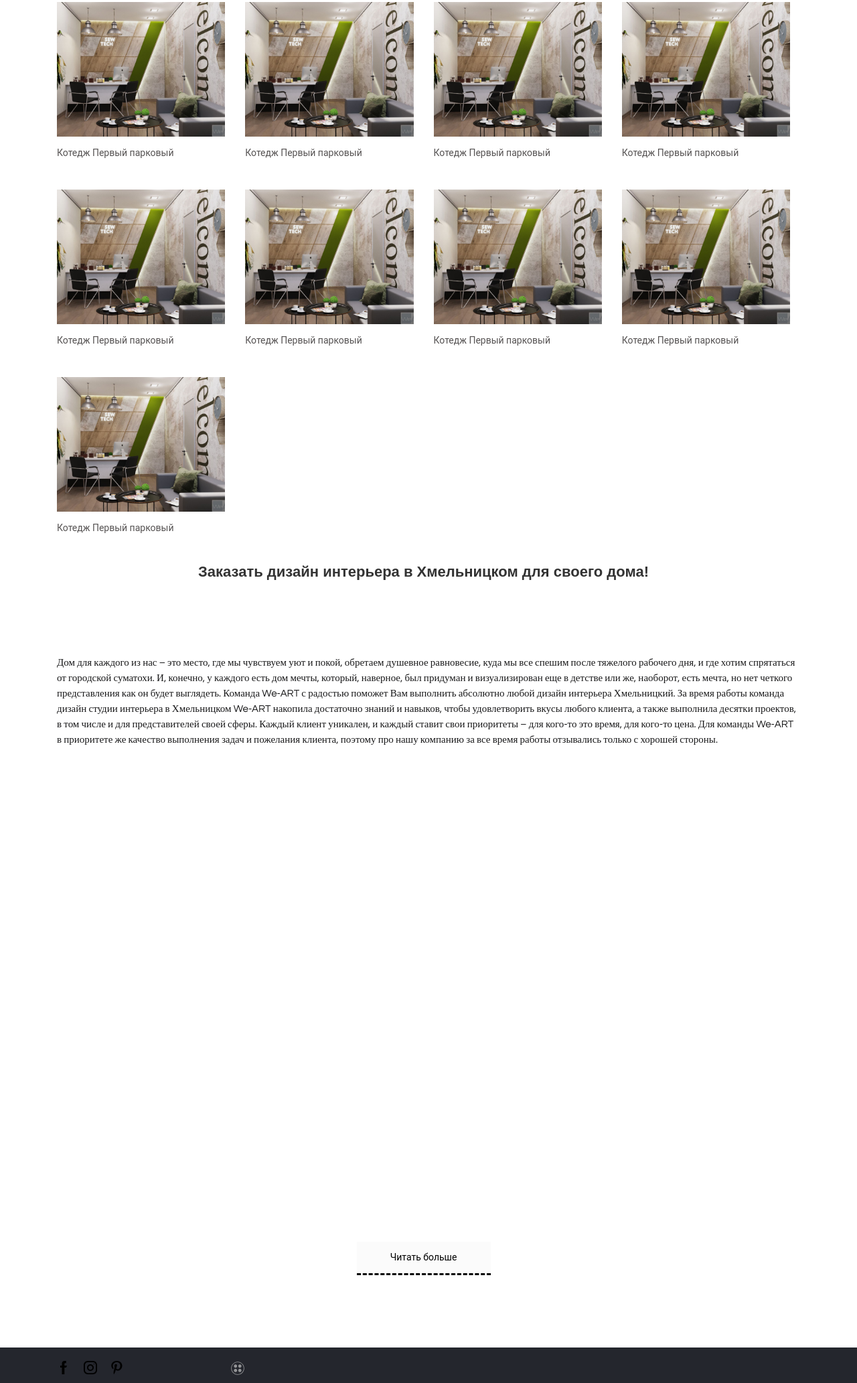
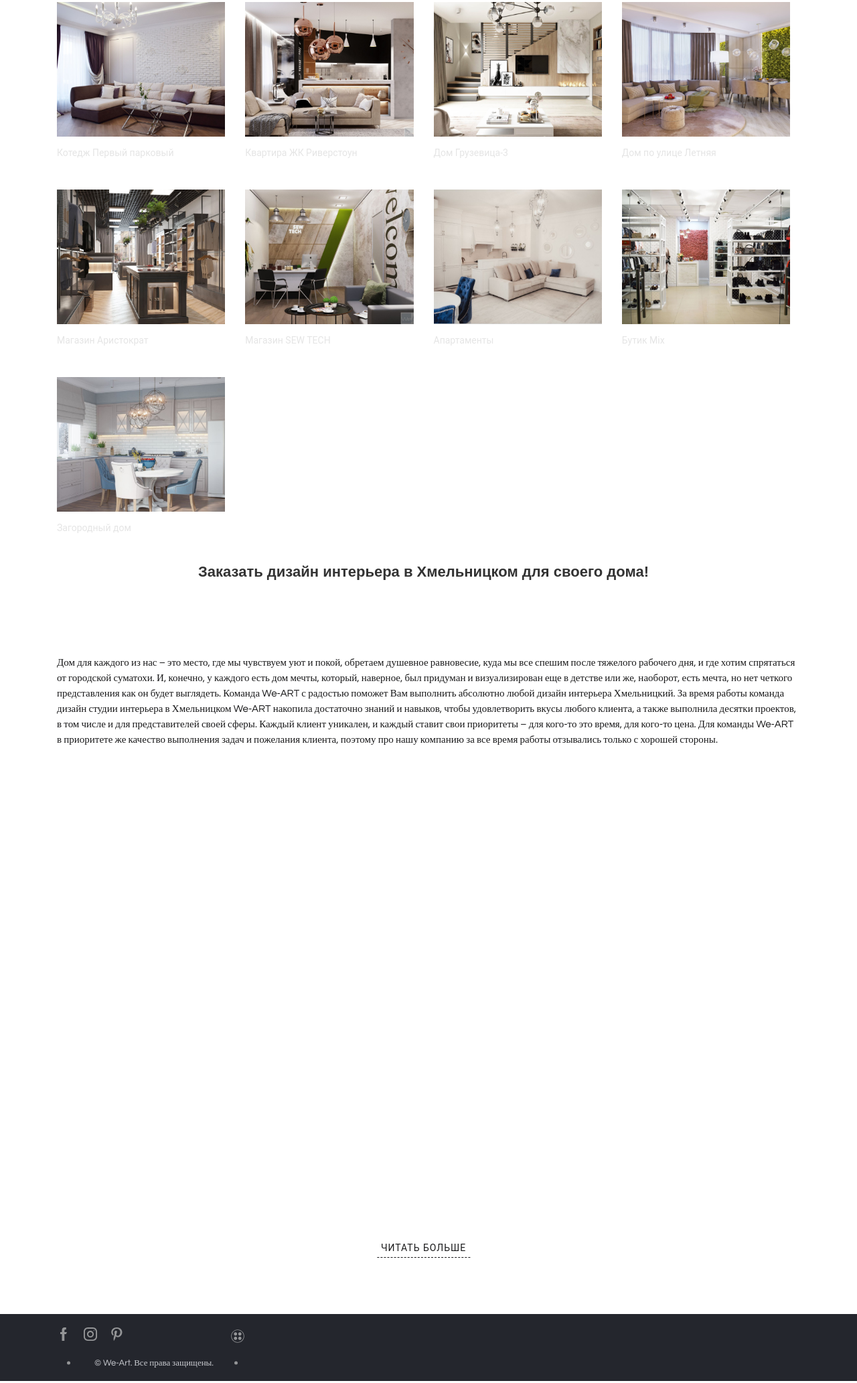
Before and after one commit to Misinkevych/work-time, a website built with Parcel: page src/index.html in a window 1280 px wide. Shown: the part 488-2553 px from the top of the page at 67% size. Built offline with nearby package versions, Linux system fonts and the light colour scheme.

Commit message:
modified fail

```diff
--- a/src/partials/example.html
+++ b/src/partials/example.html
@@ -66,7 +66,7 @@
           </ul>
           <ul class="site-navigation " id="lang-en">
             <li >
-              <a class="site-lang" href="#">Eng</a>
+              <a  class="site-lang" href="#">Eng</a>
             </li>
             <li>
               <a class="site-lang" href="#">Pol</a>
@@ -125,44 +125,9 @@
       <video id="video" >
         <!-- <p>Your browser doesn't support HTML5 video. Here is a <a href="rabbit320.webm">link to the video</a> instead.</p>  -->
       </video>
-      <!--
-      <style>
-.pause {
 
-  position: absolute;
-  top: 200px;
-  left: 260px;
-  display: flex;
-  justify-content: center;
-  align-items: center;
-  width: 40px;
-  height: 40px;
-  background-color: rgb(230, 38, 38);
-  color: aliceblue;
-  /* background: url(./images/icon/pause.svg#icon-Polygon-1); */
-}
+  </div>
 
-.play {
-  position: absolute;
-  top: 200px;
-  left: 260px;
-  display: flex;
-  justify-content: center;
-  align-items: center;
-  width: 40px;
-  height: 40px;
- background-color: rgb(23, 202, 38);
- color: aliceblue;
-}
-      </style>
-<a id="playBtn" onclick="toggle()" class="pause">
-  Pause
-</a> -->
-
-
-    <!-- </div>
-  </div> -->
-  </div>
 </header>
 <!-- </div>
 </div>
@@ -207,7 +172,7 @@
                   <div class="border-list ">
                     <img
                       class="border-list"
-                      src="images/icon-secion/Bitmap Copy 3.png"
+                      src="images/icon-secion/Bitmap.png"
                       alt=" Bradley Hunter "
                     />
                     <div class="overlay"></div>
@@ -228,7 +193,7 @@
                   <div class="border-list ">
                     <img
                       class="border-list"
-                      src="images/icon-secion/Bitmap Copy 3.png"
+                      src="images/icon-secion/Bitmap Copy.png"
                       alt=" Bradley Hunter "
                     />
                     <div class="overlay"></div>
@@ -236,7 +201,7 @@
 
 
                   <p class="features-p">
-                    Котедж Первый парковый
+                    Квартира ЖК Риверстоун
                   </p>
                 </div>
               </div>
@@ -245,7 +210,7 @@
                   <div class="border-list ">
                     <img
                       class="border-list"
-                      src="images/icon-secion/Bitmap Copy 3.png"
+                      src="images/icon-secion/Bitmap Copy 2.png"
                       alt=" Bradley Hunter "
                     />
                     <div class="overlay"></div>
@@ -253,7 +218,46 @@
 
 
                   <p class="features-p">
-                    Котедж Первый парковый
+                    Дом Грузевица-3
+                  </p>
+                </div>
+              </div>
+
+
+
+
+              <div class="col-6 col-md-6 col-lg-3" >
+                <div class=" features-list-item  ">
+                  <div class="border-list ">
+                    <img
+                      class="border-list"
+                      src="images/icon-secion/Bitmap Copy 5.png"
+                      alt=" Bradley Hunter "
+                    />
+                    <div class="overlay"></div>
+                  </div>
+
+
+                  <p class="features-p">
+                    Дом по улице Летняя
+                  </p>
+                </div>
+              </div>
+
+              <div class="col-6 col-md-6 col-lg-3" >
+                <div class=" features-list-item  ">
+                  <div class="border-list ">
+                    <img
+                      class="border-list"
+                      src="images/icon-secion/Bitmap Copy 4.png"
+                      alt=" Bradley Hunter "
+                    />
+                    <div class="overlay"></div>
+                  </div>
+
+
+                  <p class="features-p">
+                    Магазин Аристократ
                   </p>
                 </div>
               </div>
@@ -274,7 +278,7 @@
 
 
                   <p class="features-p">
-                    Котедж Первый парковый
+                    Магазин SEW TECH
                   </p>
                 </div>
               </div>
@@ -284,7 +288,7 @@
                   <div class="border-list ">
                     <img
                       class="border-list"
-                      src="images/icon-secion/Bitmap Copy 3.png"
+                      src="images/icon-secion/Bitmap Copy 8.png"
                       alt=" Bradley Hunter "
                     />
                     <div class="overlay"></div>
@@ -292,7 +296,7 @@
 
 
                   <p class="features-p">
-                    Котедж Первый парковый
+                    Апартаменты
                   </p>
                 </div>
               </div>
@@ -305,7 +309,7 @@
                   <div class="border-list ">
                     <img
                       class="border-list"
-                      src="images/icon-secion/Bitmap Copy 3.png"
+                      src="images/icon-secion/Bitmap Copy 7.png"
                       alt=" Bradley Hunter "
                     />
                     <div class="overlay"></div>
@@ -313,46 +317,7 @@
 
 
                   <p class="features-p">
-                    Котедж Первый парковый
-                  </p>
-                </div>
-              </div>
-
-              <div class="col-6 col-md-6 col-lg-3" >
-                <div class=" features-list-item  ">
-                  <div class="border-list ">
-                    <img
-                      class="border-list"
-                      src="images/icon-secion/Bitmap Copy 3.png"
-                      alt=" Bradley Hunter "
-                    />
-                    <div class="overlay"></div>
-                  </div>
-
-
-                  <p class="features-p">
-                    Котедж Первый парковый
-                  </p>
-                </div>
-              </div>
-
-
-
-
-              <div class="col-6 col-md-6 col-lg-3" >
-                <div class=" features-list-item  ">
-                  <div class="border-list ">
-                    <img
-                      class="border-list"
-                      src="images/icon-secion/Bitmap Copy 3.png"
-                      alt=" Bradley Hunter "
-                    />
-                    <div class="overlay"></div>
-                  </div>
-
-
-                  <p class="features-p">
-                    Котедж Первый парковый
+                    Бутик Mix
                   </p>
                 </div>
               </div>
@@ -364,7 +329,7 @@
                   <div class="border-list ">
                     <img
                       class="border-list"
-                      src="images/icon-secion/Bitmap Copy 3.png"
+                      src="images/icon-secion/Bitmap Copy 6.png"
                       alt=" Bradley Hunter "
                     />
                     <div class="overlay"></div>
@@ -372,7 +337,7 @@
 
 
                   <p class="features-p">
-                    Котедж Первый парковый
+                    Загородный дом
                   </p>
                 </div>
               </div>
@@ -404,7 +369,7 @@
       За время работы команда дизайн студии интерьера в Хмельницком We-ART накопила достаточно знаний и навыков, чтобы удовлетворить вкусы любого клиента, а также выполнила десятки проектов, в том числе и для представителей своей сферы. Каждый клиент уникален, и каждый ставит свои приоритеты – для кого-то это время, для кого-то цена. Для команды We-ART в приоритете же качество выполнения задач и пожелания клиента, поэтому про нашу компанию за все время работы отзывались только с хорошей стороны.</p>
 
       <div class="col-12 button">
-        <button class="button-item">
+        <button class="button-item border-item">
           Читать больше
         </button>
       </div>
@@ -427,8 +392,8 @@
 
 <footer class="footer-bar">
 <div class="container">
-  <div class="row flex-md-row-reverse justify-content-md-between features-list">
-    <div class="col-12">
+  <div class="row flex-md-row-reverse justify-content-md-between ">
+    <div class="col-12 margin">
 <ul class="icon-socials">
   <li>
   <a>
@@ -456,8 +421,8 @@
 </li>
 </ul>
 </div>
-<div class="col-12">
-<p class="footer-p">© We-Art. Все права защищены. </p>
+<div class="col-12 ">
+<p class="footer-p  border">© We-Art. Все права защищены. </p>
 </div>
 <div class="col-12">
 <div class="footer-img">
--- a/src/sass/_example.scss
+++ b/src/sass/_example.scss
@@ -12,7 +12,7 @@ box-sizing: inherit;
 body {
 /* min-width: 1110px; */
 font-family: "Roboto", sans-serif;
-color: #555252;
+color: #E5E5E5;
 font-size: 14px;
 line-height: 21px;
 }
@@ -68,8 +68,8 @@ height: auto;
   width: 100px;
   display: block;
   content: '';
-  height: 3px;
-  background-color: #2853be;
+  height: 1px;
+  background-color: #000000;
   transform: scaleX(0);
   transition: transform 200ms ease-in-out;
 }
@@ -163,7 +163,7 @@ height: auto;
   list-style-type: none;
   -webkit-font-smoothing: antialiased;
   /* to stop flickering of text in safari */
-
+  color: #181819;
   transform-origin: 0% 0%;
   transform: translate(-100%, 0);
 
@@ -195,7 +195,7 @@ height: auto;
   transform-origin: 0% 0%;
   transform: translate(-100%, 0);
   transition: transform 0.5s cubic-bezier(0.77,0.2,0.05,1.0);
-
+fill: #393C49;
 
 }
 
@@ -218,7 +218,7 @@ height: auto;
   transition: fill 0,2s linear;
 }
 .icon-social a:hover svg{
-  fill: #2853be;
+  fill: #9094A6;
 }
 
 
@@ -234,7 +234,7 @@ height: auto;
   margin: 0px 0 0 -70px;
   padding: 0px;
   padding-left: 100px;
-  // padding-top: 125px;
+  color: #9999A0;
   float: right;
   background: #E5E5E5;
   list-style-type: none;
@@ -258,36 +258,41 @@ font-size: 11px;
 line-height: 13px;
 letter-spacing: 1px;
 text-transform: uppercase;
+
 }
 
-#menuToggle .site-lang::before{
 
-  // background: url(..//images/icon-png/Oval\ Copy\ 4.svg);
-  // background-repeat: no-repeat;
-  // background-position: center;
-  // transition: transform 0.2s linear; якщо зображення png
-
-  width: 5px;
-  display: block;
-  content: '';
-  height: 5px;
-  background-repeat:no-repeat;
-  transform: scaleX(0);
-  transition: transform 200ms ease-in-out;
-}
-#menuToggle .site-lang:hover::before{
-  transform: scaleX(1);
-  background: url(..//images/icon-png/Oval\ Copy\ 4.svg);
-  // transition: 200ms linear;
-  // background-color: rgb(149, 225, 211); якщо зображення png
-  // cursor: pointer;
+.site-lang::before{
+  width: 10px;
+  height: 10px;
+  text-align: center;
 
 }
-// a #lang-en:hover,
-// a #lang-en:focus {
-//   cursor: pointer;
+.site-lang::before {
+  content: "";
+  display: table;
 
-// }
+  // position: absolute;
+  // top: 45%;
+  // left: 30px;
+  width: 3px;
+  height: 3px;
+  border-radius: 50%;
+  background-color: #181819;
+  display: none;
+  transform: translateX(10px);
+}
+.site-lang:hover::before{
+  display: block;
+
+  }
+
+
+a #lang-en:hover,
+a #lang-en:focus {
+  cursor: pointer;
+
+}
 #menu-item, #menu-social-item, #lang-en-item{
   display: none;
 }
@@ -318,10 +323,12 @@ text-transform: uppercase;
 
 //  .site-logo:hover svg,
 .site-logo:focus svg{
-  // fill: #284ac9;
+
 cursor: pointer;
 }
-
+.site-logo:hover svg{
+  fill: #9094A6;
+}
 
 
 
@@ -381,7 +388,7 @@ cursor: pointer;
   width: 40px;
   height: 40px;
  background-image: url(../images/icon/pley-icon.svg);
-
+fill: #FFFFFF;
  background-repeat: no-repeat;
 }
 
@@ -418,8 +425,7 @@ background-repeat: no-repeat;
   display: block;
   width: 30px;
   height: 30px;
-  // background-image: url(..//images/icon/pause-icon.svg);
-  // background-repeat: no-repeat;
+
 }
 
 
@@ -438,7 +444,7 @@ background-repeat: no-repeat;
 
 /* SECTION */
 .main{
-  height: 2100px;
+  height: 2050px;
 }
 .features {
   height: auto;
@@ -501,10 +507,9 @@ background-repeat: no-repeat;
 }
 .features-p:hover::after
 {
-  // width: 50px;
-  // color: tomato;
   transform: scaleX(1);
 }
+
 .features_title {
   font-family: "Montserrat", sans-serif;
   margin: 0 auto;
@@ -568,23 +573,34 @@ background-repeat: no-repeat;
   position: absolute;
   display: flex;
   justify-content: center;
-  // left: 50px;
   top: 950px;
 
 
 
 }
 .button-item{
+  background-color: #fff;
+  // content: attr(data-text);
+  display: block;
+  position: absolute;
+  // top: calc(100% + 40px);
+  left: 50%;
+  padding-bottom: 5px;
+  border: none;
+  border-bottom: 1px dashed #181819;
+  transform: translateX(-50%);
+  font-size: 14px;
+  line-height: 17px;
+  letter-spacing: 1px;
+  text-transform: uppercase;
+  color: #181819;
+  // z-index: 1;
+  cursor: pointer;
+}
+.border-item:hover{
+  border-bottom: 1px solid #000;
+}
 
-// position: absolute;
-width: 200px;
-height: 50px;
-// top: 750px;
-// left: 60px;
-background: #FBFBFB;
-border: none;
-border-bottom-style:dashed;
-}
 // @media (max-width:320px) {
 //   .features-item{
 //     height: 940px;
@@ -635,11 +651,16 @@ border-bottom-style:dashed;
 
 .footer-bar{
   margin: 0;
+
   // margin-top: 20px;
 
 height: 100px;
 background: #24262D;
 background-size: contain;
+}
+
+.margin{
+  margin-bottom: 10px;
 }
 .icon-socials{
   display: flex;
@@ -669,14 +690,14 @@ background-size: contain;
 }
 
 .icon-socials svg {
-
+  fill: #949597;
   display: inline;
   width: 20px;
   height: 20px;
   transition: fill 0,2s linear;
 }
 .icon-socials a:hover svg{
-  fill: #2853be;
+  fill: #9094A6;
 }
 
 
@@ -685,7 +706,7 @@ background-size: contain;
 
   width: 20px;
   height: 20px;
-  margin: -90px 0 0 280px;
+  margin: -38px 0 0 280px;
   padding: 0px;
   // padding-left: 90px;
   // background: #E5E5E5;
@@ -700,39 +721,10 @@ background-size: contain;
   width: 20px;
   height: 20px;
 }
-// @media (min-width:768px) and (max-width:1400px) {
-//   .footer-img{
-//     float: right;
-//     // position: absolute;
-//     // left: 450px;
-//   }
 
-
-// }
-// .icon-social{
-//   display: flex;
-//   flex-direction: row;
-//   position: absolute;
-//   width: 200px;
-//   height: 20px;
-//   // margin: 199px 0 0 -70px;
-//   padding: 0px;
-//   // padding-left: 100px;
-//   // padding-top: 125px;
-
-//   // background: #ededed;
-//   list-style-type: none;
-//   -webkit-font-smoothing: antialiased;
-
-
-
-// }
-// .icon-socials li{
-//   padding-right: 20px;
-// }
 .footer-p{
   margin: 0;
-  margin-bottom: 10px;
+
 position: absolute;
 width: 300px;
 height: 16px;
@@ -741,11 +733,54 @@ font-style: normal;
 font-weight: 400;
 font-size: 13px;
 line-height: 16px;
-left: 15px;
-top: -20px;
+left: 10px;
+top: 5px;
 text-align: center;
 color: #C9CBD0;
 }
+.footer-p::before, .features-p::after{
+  width: 4px;
+  height: 4px;
+}
+.footer-p::before {
+  content: "";
+  display: table;
+  position: absolute;
+  top: 50%;
+  left: 20px;
+  width: 5px;
+  height: 5px;
+  transform: translateY(-50%);
+  border-radius: 50%;
+  background-color: #949597;
+}
+.footer-p::after{
+  content: "";
+  display: table;
+  position: absolute;
+  top: 50%;
+  left: 270px;
+  width: 5px;
+  height: 5px;
+  transform: translateY(-50%);
+  border-radius: 50%;
+  background-color: #949597;
+}
+
+
+
+
+.border:hover
+{
+
+ padding-bottom: 20px;
+border-bottom: 1px solid #c9cbd0;
+
+
+}
+
+
+
 // @media (min-width:768px) {
 //   .footer-p{
 //     position: absolute;
```
Also changed, not shown: src/index.html (+2 -2 lines), src/index.js (+24 -0 lines).
